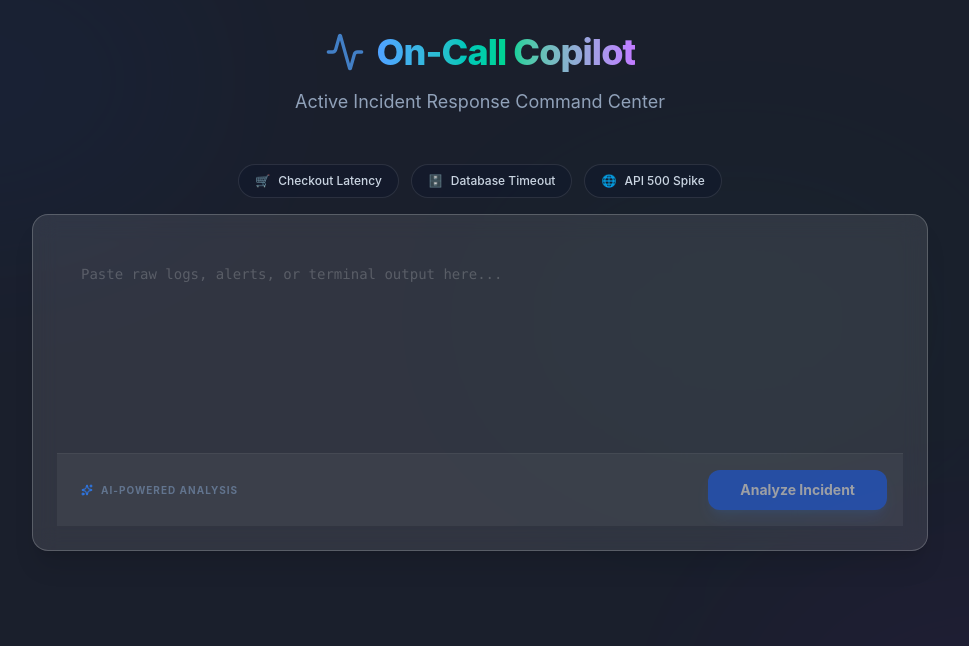
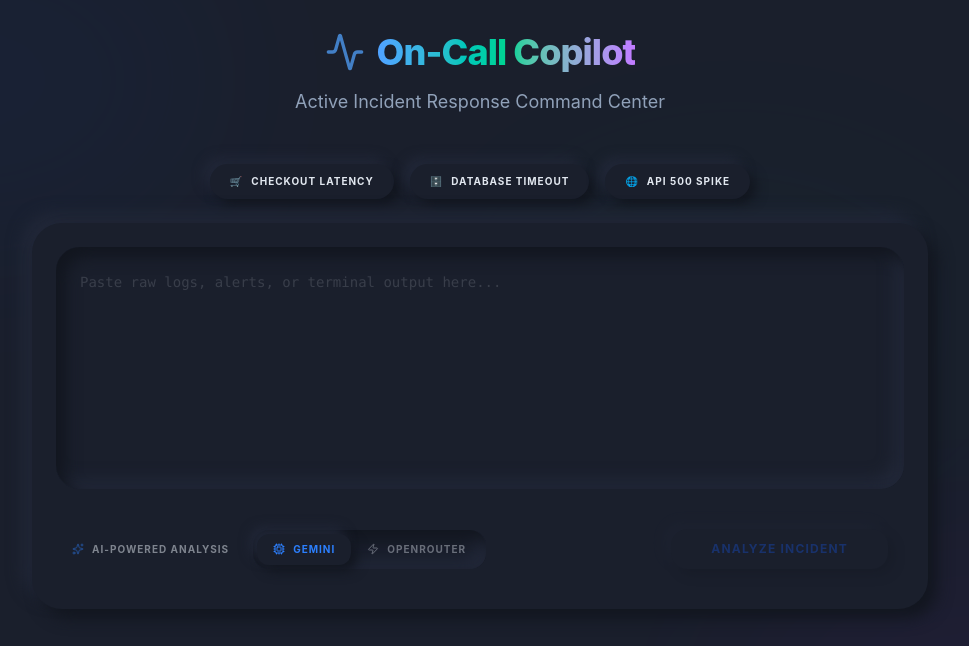
Before and after one commit to QBT-VinayAdiga/on-call-agent, a React (Vite) app in the folder frontend/: page / in a window 1280 px wide. Shown: the top 646 px of the page, without its empty margins (160-1129 px from the left). Built offline with nearby package versions, Linux system fonts and the light colour scheme.

Commit message:
refactor: replace GlassCard with NeuCard and update components

```diff
--- a/frontend/src/components/MagicBox.tsx
+++ b/frontend/src/components/MagicBox.tsx
@@ -1,6 +1,7 @@
 import { useState } from 'react';
-import { GlassCard } from './GlassCard';
-import { Sparkles, Trash2 } from 'lucide-react';
+import { NeuCard } from './NeuCard';
+import { Sparkles, Trash2, Cpu, Zap } from 'lucide-react';
+import type { Provider } from '../hooks/useIncidentAnalysis';
 
 const DEMO_SCENARIOS = [
   {
@@ -54,17 +55,18 @@ K8S EVENTS:
   }
 ];
 
-export const MagicBox = ({ onAnalyze }: { onAnalyze: (text: string) => void }) => {
+export const MagicBox = ({ onAnalyze }: { onAnalyze: (text: string, provider: Provider) => void }) => {
   const [text, setText] = useState('');
+  const [provider, setProvider] = useState<Provider>('gemini');
 
   return (
-    <div className="w-full max-w-4xl mx-auto space-y-4">
-      <div className="flex flex-wrap gap-3 justify-center">
+    <div className="w-full max-w-4xl mx-auto space-y-6">
+      <div className="flex flex-wrap gap-4 justify-center">
         {DEMO_SCENARIOS.map((scenario) => (
           <button
             key={scenario.label}
             onClick={() => setText(scenario.text)}
-            className="flex items-center gap-2 px-4 py-2 bg-slate-900/50 hover:bg-slate-800 border border-white/10 rounded-full text-xs font-medium text-slate-300 transition-all hover:border-blue-500/50 hover:text-blue-400"
+            className="flex items-center gap-2 px-5 py-2.5 rounded-full text-[10px] font-bold uppercase tracking-widest neu-button hover:text-blue-500 transition-all"
           >
             <span>{scenario.icon}</span>
             {scenario.label}
@@ -72,38 +74,68 @@ export const MagicBox = ({ onAnalyze }: { onAnalyze: (text: string) => void }) =
         ))}
       </div>
 
-      <GlassCard className="relative group">
+      <NeuCard className="relative group overflow-visible" variant="flat">
+        <div className="rounded-[24px] neu-pressed p-2">
           <textarea
-          className="w-full bg-transparent border-none outline-none text-white placeholder-white/20 min-h-[200px] resize-none p-6 font-mono text-sm leading-relaxed"
+            className="w-full bg-transparent border-none outline-none text-inherit placeholder:opacity-30 min-h-[220px] resize-none p-4 font-mono text-sm leading-relaxed"
             placeholder="Paste raw logs, alerts, or terminal output here..."
             value={text}
             onChange={(e) => setText(e.target.value)}
           />
+        </div>
 
-        <div className="absolute top-4 right-4 flex gap-2 opacity-0 group-hover:opacity-100 transition-opacity">
+        <div className="absolute top-8 right-8 flex gap-2 opacity-0 group-hover:opacity-100 transition-opacity">
           <button
             onClick={() => setText('')}
-            className="p-2 bg-slate-900/80 hover:bg-red-500/20 border border-white/10 rounded-lg text-slate-500 hover:text-red-400 transition-colors"
+            className="p-2 rounded-xl neu-button text-slate-400 hover:text-red-500 transition-colors"
             title="Clear"
           >
             <Trash2 className="w-4 h-4" />
           </button>
         </div>
 
-        <div className="flex justify-between items-center mt-2 p-4 border-t border-white/5 bg-white/5">
-          <p className="text-[10px] text-slate-500 font-bold uppercase tracking-widest ml-2 flex items-center gap-2">
+        <div className="flex flex-col sm:flex-row justify-between items-center mt-6 p-4 gap-4">
+          <div className="flex items-center gap-6">
+            <p className="text-[10px] opacity-50 font-bold uppercase tracking-widest flex items-center gap-2">
               <Sparkles className="w-3 h-3 text-blue-500" />
               AI-Powered Analysis
             </p>
+
+            <div className="flex p-1 rounded-2xl neu-pressed">
               <button
-            onClick={() => onAnalyze(text)}
+                onClick={() => setProvider('gemini')}
+                className={`flex items-center gap-2 px-4 py-2 rounded-xl text-[10px] font-bold uppercase tracking-widest transition-all ${
+                  provider === 'gemini'
+                    ? 'neu-button text-blue-500'
+                    : 'opacity-40 hover:opacity-100'
+                }`}
+              >
+                <Cpu className="w-3 h-3" />
+                Gemini
+              </button>
+              <button
+                onClick={() => setProvider('openrouter')}
+                className={`flex items-center gap-2 px-4 py-2 rounded-xl text-[10px] font-bold uppercase tracking-widest transition-all ${
+                  provider === 'openrouter'
+                    ? 'neu-button text-purple-500'
+                    : 'opacity-40 hover:opacity-100'
+                }`}
+              >
+                <Zap className="w-3 h-3" />
+                OpenRouter
+              </button>
+            </div>
+          </div>
+
+          <button
+            onClick={() => onAnalyze(text, provider)}
             disabled={!text.trim()}
-            className="px-8 py-2.5 bg-blue-600 hover:bg-blue-500 disabled:opacity-50 disabled:hover:bg-blue-600 text-white rounded-xl transition-all cursor-pointer font-bold text-sm shadow-lg shadow-blue-500/20 active:scale-95"
+            className="w-full sm:w-auto px-10 py-3 rounded-2xl neu-button text-blue-600 disabled:opacity-30 font-bold text-xs uppercase tracking-widest transition-all active:scale-95"
           >
             Analyze Incident
           </button>
         </div>
-      </GlassCard>
+      </NeuCard>
     </div>
   );
 };
--- /dev/null
+++ b/frontend/src/components/NeuCard.tsx
@@ -0,0 +1,15 @@
+import React from 'react';
+
+interface NeuCardProps {
+  children: React.ReactNode;
+  title?: string;
+  className?: string;
+  variant?: 'flat' | 'pressed';
+}
+
+export const NeuCard = ({ children, title, className = "", variant = 'flat' }: NeuCardProps) => (
+  <div className={`${variant === 'flat' ? 'neu-flat' : 'neu-pressed'} rounded-[30px] p-6 ${className} transition-all duration-300`}>
+    {title && <h3 className="text-lg font-bold mb-4 opacity-80 uppercase tracking-wider">{title}</h3>}
+    {children}
+  </div>
+);
```
Also changed, not shown: frontend/src/App.tsx (+33 -32 lines). Lines whose indentation alone changed are shown as unchanged.
